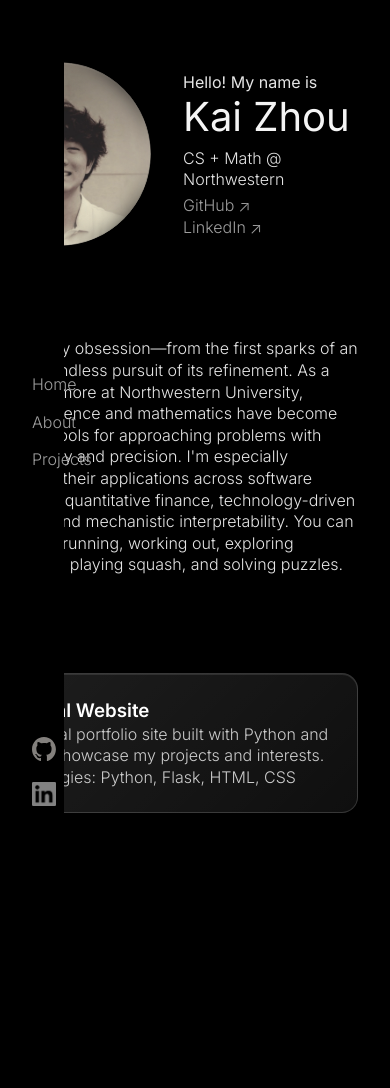
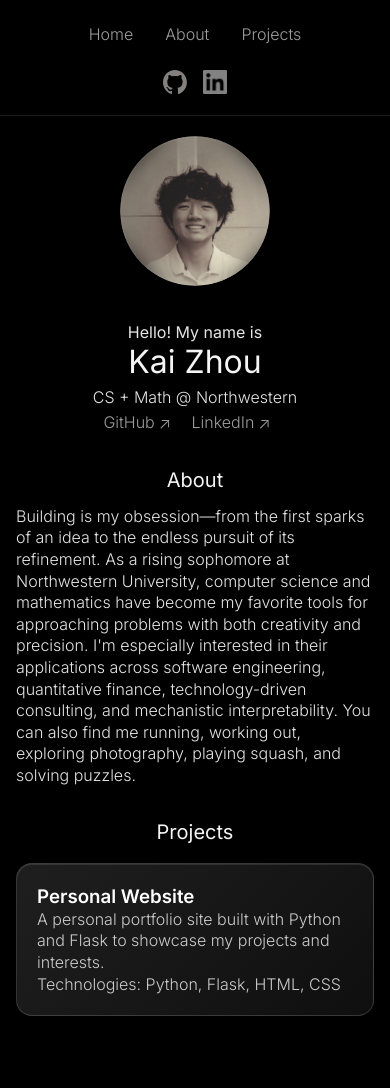
Before and after one commit to kaizhou24/personal-website, a Flask app: page / in a window 390 px wide. Before the commit the page ends 813 px from the top, so only its background shows below. Run offline with Flask 3, Linux system fonts and the light colour scheme.

Commit message:
Test mobile view

```diff
--- a/static/css/style.css
+++ b/static/css/style.css
@@ -304,3 +304,113 @@ nav {
     flex-grow: 1;
     color: #ccc;
 }
+
+/* Mobile Responsive Design */
+@media (max-width: 768px) {
+    /* Mobile Navigation */
+    nav {
+        position: fixed;
+        left: 0;
+        top: 0;
+        height: auto;
+        width: 100%;
+        background-color: #000;
+        padding: 1rem;
+        z-index: 100;
+        border-bottom: 1px solid rgba(255, 255, 255, 0.1);
+    }
+
+    .nav-links {
+        position: static;
+        transform: none;
+        display: flex;
+        flex-direction: row;
+        align-items: center;
+        justify-content: center;
+        list-style: none;
+        gap: 2rem;
+        margin-bottom: 1rem;
+    }
+
+    .nav-links li {
+        margin: 0;
+    }
+
+    .nav-links a {
+        padding: 0.5rem 0;
+        font-size: 1rem;
+        display: block;
+        text-align: center;
+        white-space: nowrap;
+    }
+
+    .nav-icons {
+        position: static;
+        display: flex;
+        flex-direction: row;
+        gap: 1rem;
+        justify-content: center;
+        align-items: center;
+    }
+
+    /* Adjust main container for mobile */
+    .main-container {
+        max-width: 100%;
+        margin: 0;
+        margin-left: 0;
+        padding: 1rem;
+        padding-top: 120px; /* Account for fixed nav height */
+        flex: 1;
+    }
+
+    /* Mobile Home Section */
+    .home {
+        padding-top: 1rem;
+    }
+
+    .home-container {
+        display: flex;
+        flex-direction: column;
+        max-height: none;
+        gap: 2rem;
+        align-items: center;
+        text-align: center;
+    }
+
+    .intro {
+        align-items: center;
+        text-align: center;
+    }
+
+    .profile-picture {
+        max-height: 150px;
+    }
+
+    .profile-figure::before,
+    .profile-figure::after {
+        width: 150px;
+        height: 150px;
+    }
+
+    /* Mobile typography */
+    h1 {
+        font-size: 32px;
+        text-align: center;
+    }
+
+    h2 {
+        padding: 32px 0 12px 0;
+        font-size: 20px;
+        text-align: center;
+    }
+
+    /* Mobile projects */
+    .project-card {
+        margin-bottom: 1.5rem;
+        padding: 1.25rem;
+    }
+
+    .projects {
+        padding-bottom: 2rem;
+    }
+}
```
